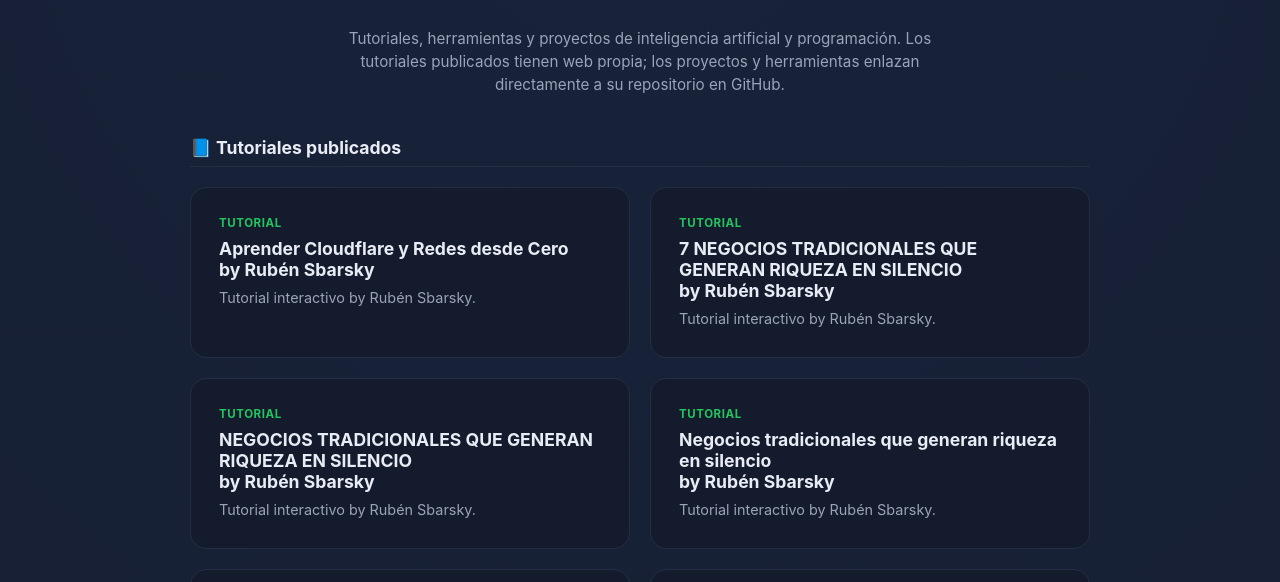
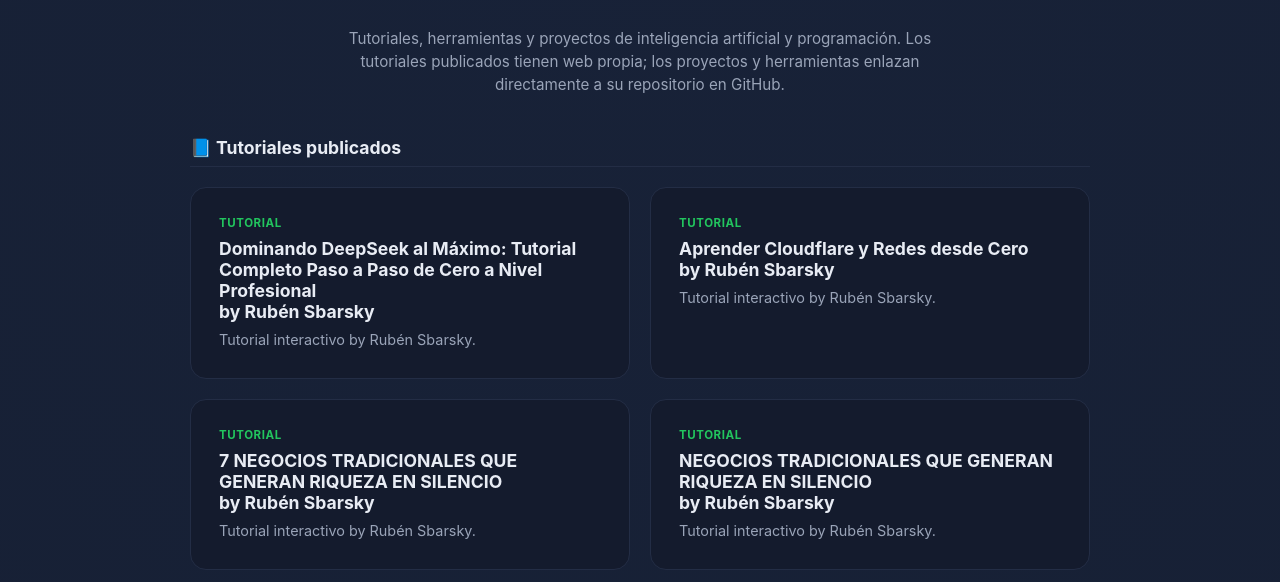
Before and after one commit to rubenurbano/tutoriales-ai, a plain HTML site: page index.html in a window 1280 px wide. Shown: the part 180-762 px from the top of the page. Drawn offline with Linux system fonts and the light colour scheme.

Commit message:
Añadir tarjeta: Dominando DeepSeek al Máximo

```diff
--- a/index.html
+++ b/index.html
@@ -120,6 +120,12 @@
 
   <h2 class="group-title">📘 Tutoriales publicados</h2>
   <div class="grid">
+    <a class="card" href="https://rubenurbano.github.io/dominando-deepseek-al-maximo-tutorial-completo-paso-a-paso-de-cero-a-nivel-profesional/">
+      <span class="tag tutorial">Tutorial</span>
+      <h3>Dominando DeepSeek al Máximo: Tutorial Completo Paso a Paso de Cero a Nivel Profesional<br>by Rubén Sbarsky</h3>
+      <p>Tutorial interactivo by Rubén Sbarsky.</p>
+    </a>
+
     <a class="card" href="https://rubenurbano.github.io/aprender-cloudflare-y-redes-desde-cero/">
       <span class="tag tutorial">Tutorial</span>
       <h3>Aprender Cloudflare y Redes desde Cero<br>by Rubén Sbarsky</h3>
```
